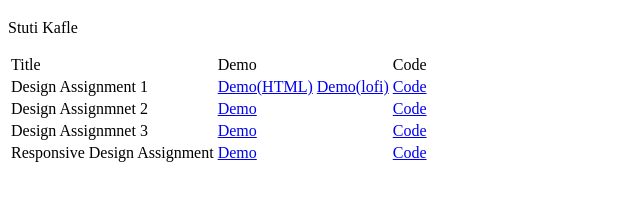
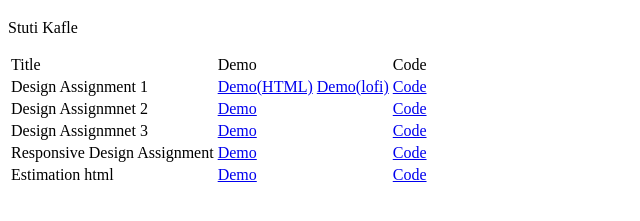
Before and after one commit to stutee/Leapfrog, a plain HTML site: page index.html in a window 1280 px wide. Shown: the part 61-282 px from the top of the page, without its empty margins (0-640 px from the left). Drawn offline with Linux system fonts and the light colour scheme.

Commit message:
table update

```diff
--- a/index.html
+++ b/index.html
@@ -39,6 +39,11 @@
             <td><a href="./assignment/design-assignment-4/index.html">Demo</td>
             <td><a href="https://github.com/stutee/Leapfrog/tree/master/assignment/design-assignment-4">Code</a></td>
           </tr>
+          <tr>
+            <td>Estimation html</td>
+            <td><a href="./assignment/design-assignment-5/index.html">Demo</td>
+            <td><a href="https://github.com/stutee/Leapfrog/tree/master/assignment/design-assignment-5">Code</a></td>
+          </tr>
         </table>
     </div>
   </body>
```
